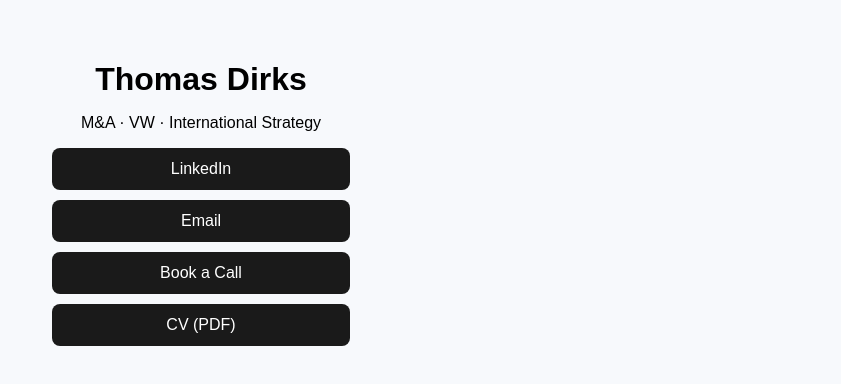
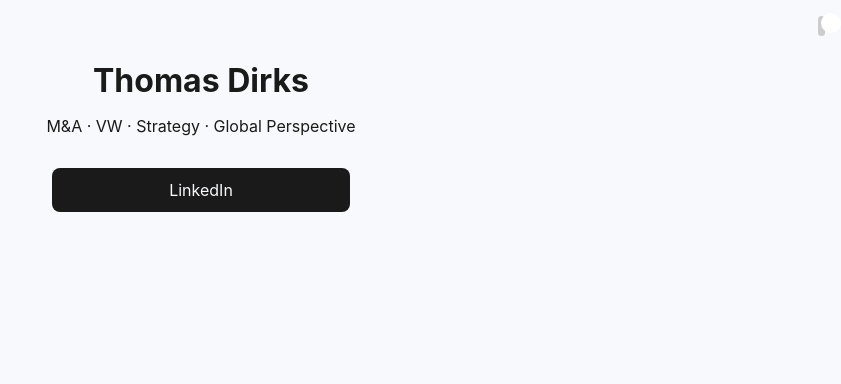
Before and after one commit to tjdirks/tjdirks.github.io, a plain HTML site: page index.html in a window 1280 px wide. Shown: the whole page, without its empty margins (439-1280 px from the left). Drawn offline with Linux system fonts and the light colour scheme.

Commit message:
Update index.html

```diff
--- a/index.html
+++ b/index.html
@@ -2,43 +2,142 @@
 <html lang="en">
 <head>
   <meta charset="UTF-8">
-  <title>t-dirks.de</title>
+  <title>Thomas Dirks</title>
   <meta name="viewport" content="width=device-width, initial-scale=1.0">
   <style>
+    :root {
+      --bg-light: #f7f9fc;
+      --text-light: #1a1a1a;
+      --bg-dark: #1a1a1a;
+      --text-dark: #f7f9fc;
+      --accent: #0070f3;
+    }
+
     body {
-      background-color: #f7f9fc;
-      font-family: sans-serif;
+      font-family: -apple-system, BlinkMacSystemFont, 'Segoe UI', Roboto, Oxygen, Ubuntu, sans-serif;
+      background-color: var(--bg-light);
+      color: var(--text-light);
       text-align: center;
       padding: 2rem;
+      transition: background 0.3s, color 0.3s;
     }
+
+    body.dark-mode {
+      background-color: var(--bg-dark);
+      color: var(--text-dark);
+    }
+
     h1 {
       font-size: 2em;
-      margin-bottom: 0.5em;
+      margin-bottom: 0.3em;
     }
+
+    p {
+      margin-bottom: 2rem;
+    }
+
     .links a {
       display: block;
-      margin: 10px auto;
+      margin: 12px auto;
       padding: 12px 24px;
       width: 250px;
-      background-color: #1a1a1a;
-      color: white;
+      background-color: var(--text-light);
+      color: var(--bg-light);
       text-decoration: none;
       border-radius: 8px;
       transition: background 0.3s;
     }
+
+    body.dark-mode .links a {
+      background-color: var(--text-dark);
+      color: var(--bg-dark);
+    }
+
     .links a:hover {
-      background-color: #333;
+      background-color: var(--accent);
+      color: white;
+    }
+
+    .toggle-container {
+      position: absolute;
+      top: 1rem;
+      right: 1rem;
+    }
+
+    .toggle {
+      position: relative;
+      width: 50px;
+      height: 26px;
+    }
+
+    .toggle input {
+      opacity: 0;
+      width: 0;
+      height: 0;
+    }
+
+    .slider {
+      position: absolute;
+      cursor: pointer;
+      top: 0;
+      left: 0;
+      right: 0;
+      bottom: 0;
+      background-color: #ccc;
+      border-radius: 26px;
+      transition: 0.4s;
+    }
+
+    .slider:before {
+      position: absolute;
+      content: "";
+      height: 20px;
+      width: 20px;
+      left: 3px;
+      bottom: 3px;
+      background-color: white;
+      border-radius: 50%;
+      transition: 0.4s;
+    }
+
+    input:checked + .slider {
+      background-color: var(--accent);
+    }
+
+    input:checked + .slider:before {
+      transform: translateX(24px);
     }
   </style>
 </head>
 <body>
+  <div class="toggle-container">
+    <label class="toggle">
+      <input type="checkbox" id="darkToggle">
+      <span class="slider"></span>
+    </label>
+  </div>
+
   <h1>Thomas Dirks</h1>
-  <p>M&A · VW · International Strategy</p>
+  <p>M&A · VW · Strategy · Global Perspective</p>
+
   <div class="links">
-    <a href="https://www.linkedin.com/in/YOURNAME" target="_blank">LinkedIn</a>
-    <a href="mailto:your.email@domain.com">Email</a>
-    <a href="https://calendar.app" target="_blank">Book a Call</a>
-    <a href="https://t-dirks.de/cv.pdf" target="_blank">CV (PDF)</a>
+    <a href="https://www.linkedin.com/in/tjdirks" target="_blank">LinkedIn</a>
   </div>
+
+  <script>
+    const toggle = document.getElementById('darkToggle');
+    const body = document.body;
+
+    // Remember user preference
+    if (localStorage.getItem('dark-mode') === 'true') {
+      body.classList.add('dark-mode');
+      toggle.checked = true;
+    }
+
+    toggle.addEventListener('change', () => {
+      body.classList.toggle('dark-mode');
+      localStorage.setItem('dark-mode', body.classList.contains('dark-mode'));
+    });
+  </script>
 </body>
 </html>
```
